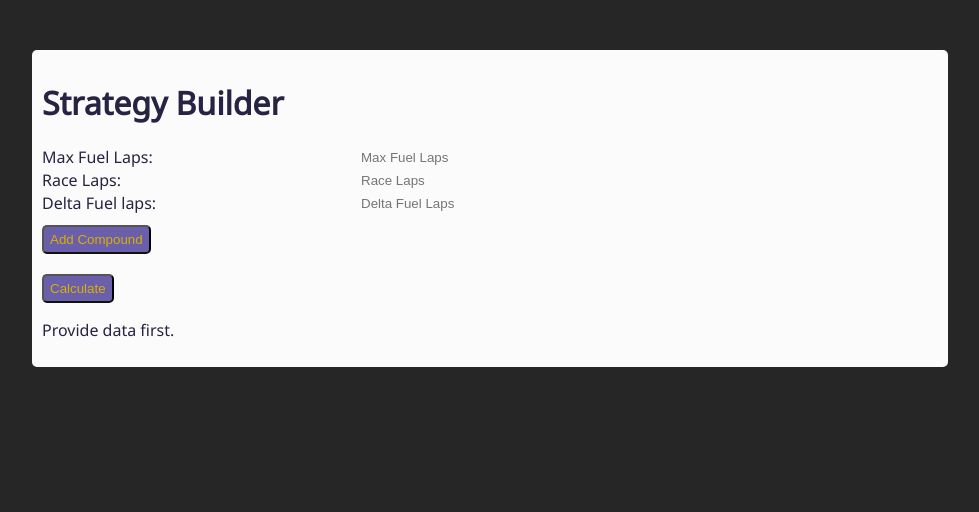
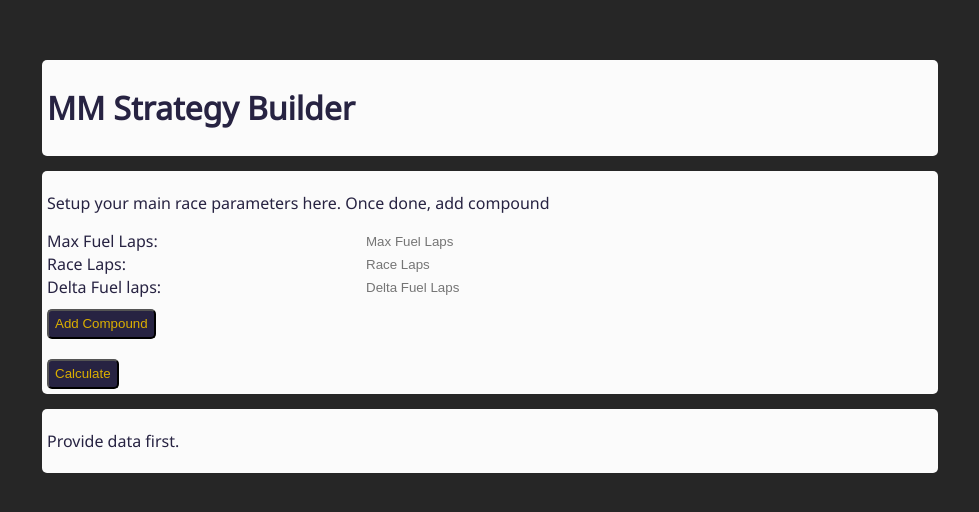
Before and after one commit to valvestater65/MMStrategy, a React (Create React App) app: page / in a window 1280 px wide. Shown: the top 512 px of the page, without its empty margins (150-1129 px from the left). Built offline with nearby package versions, Linux system fonts and the light colour scheme.

Commit message:
some restyling

```diff
--- a/src/Components/Calculator/Calculator.js
+++ b/src/Components/Calculator/Calculator.js
@@ -2,6 +2,7 @@ import React,{Component} from 'react';
 import CalculatedStint from '../../Models/CalculatedStint';
 import RaceStrategy from '../../Models/RaceStrategy';
 import CalculatedStrategies from './CalculatedStrategies/calculatedStrategies';
+import style from './Calculator.module.css';
 
 
 class Calculator extends Component
@@ -221,7 +222,11 @@ class Calculator extends Component
 
 
     render () {
-        return (this.renderCalculatedStints());
+        return (
+            <div className={style.Calculator}>
+                {this.renderCalculatedStints()}
+            </div>
+            );
     }
 }
 
--- a/src/Components/Calculator/Calculator.module.css
+++ b/src/Components/Calculator/Calculator.module.css
@@ -0,0 +1,6 @@
+.Calculator {
+    margin-top:15px;
+    background-color: #FBFBFB;
+    border-radius: 5px;
+    padding:5px;
+}
--- a/src/Components/FormSetup/FormSetup.js
+++ b/src/Components/FormSetup/FormSetup.js
@@ -82,7 +82,10 @@ class FormSetup extends Component {
 
     render (){
         return (
-            <div>
+            <div className={style.FormSetup}>
+                <div>
+                    <p>Setup your main race parameters here. Once done, add compound</p>
+                </div>
                 <RaceData
                     fuelLaps = {this.fuelLapsHandler}
                     raceLaps = {this.raceLapsHandler}
--- a/src/Components/FormSetup/FormSetup.module.css
+++ b/src/Components/FormSetup/FormSetup.module.css
@@ -1,3 +1,8 @@
+.FormSetup {
+    background-color: #FBFBFB;
+    border-radius: 5px;
+    padding:5px;
+}
 .CompoundRow
 {
     display:flex;
--- /dev/null
+++ b/src/Components/Layout/Header/pageHeader.js
@@ -0,0 +1,13 @@
+import React from 'react';
+import styles from './pageHeader.module.css';
+
+const pageHeader = (props) => {
+    return (
+        <div className={styles.PageHeader}>
+            <h1> MM Strategy Builder</h1>
+        </div>
+    );
+}
+
+
+export default pageHeader;
--- /dev/null
+++ b/src/Components/Layout/Header/pageHeader.module.css
@@ -0,0 +1,7 @@
+.PageHeader
+{
+    margin-bottom: 15px;
+    border-radius: 5px;
+    padding:5px;
+    background-color: #FBFBFB;
+}
--- a/src/Components/Layout/Layout.js
+++ b/src/Components/Layout/Layout.js
@@ -1,6 +1,7 @@
 import React, {Component} from 'react';
 import Calculator from '../Calculator/Calculator';
 import FormSetup from '../FormSetup/FormSetup';
+import PageHeader from './Header/pageHeader';
 import styles from './Layout.module.css';
 
 class Layout extends Component{
@@ -18,7 +19,7 @@ class Layout extends Component{
     render (){
         return(
             <div className={styles.Layout}>
-                <h1>Strategy Builder</h1>
+                <PageHeader />
                 <FormSetup calculateClick = {this.calculateClickHandler}/>
                 <Calculator
                     raceStats = {this.state.raceStats}
--- a/src/Components/Layout/Layout.module.css
+++ b/src/Components/Layout/Layout.module.css
@@ -1,6 +1,6 @@
 .Layout
 {
-    background-color: #FBFBFB;
+    /*background-color: #FBFBFB;*/
     margin:auto;
     width:70%;
     border-radius: 5px;
--- a/src/index.css
+++ b/src/index.css
@@ -11,11 +11,11 @@ body {
 
 button,
 button:active{
-  background-color: #695FAB;
+  background-color: #272342;
   color:#DBAF00;
-  border-bottom-color: #5A671C;
   border-radius: 5px;
-  height:29px;
+  height:30px;
+
 }
 
 button:hover{
@@ -28,3 +28,8 @@ button:disabled
   color:#272342;
   cursor:no-drop;
 }
+
+input {
+  border:none;
+  border-bottom: 1px solid #272342;
+}
```
Also changed, not shown: 1 other file (tests, documents, lock files or other folders).
